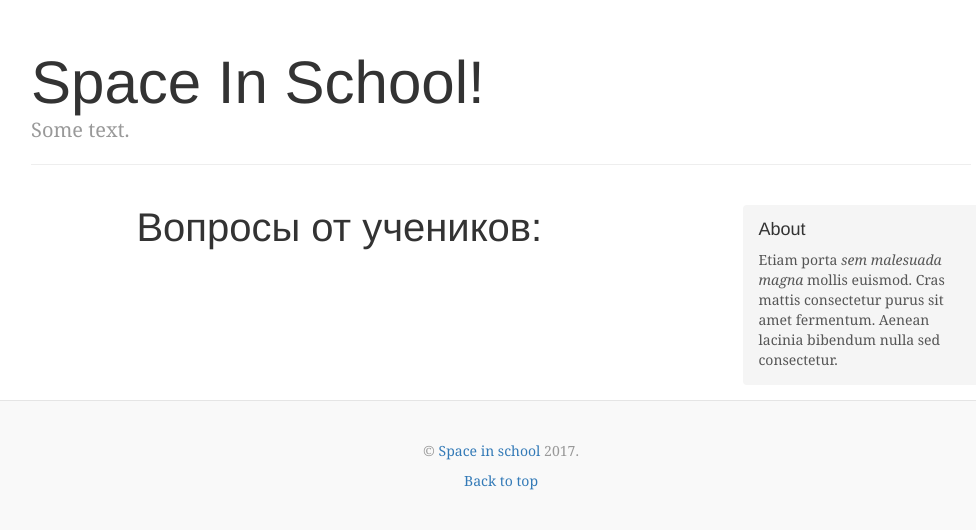
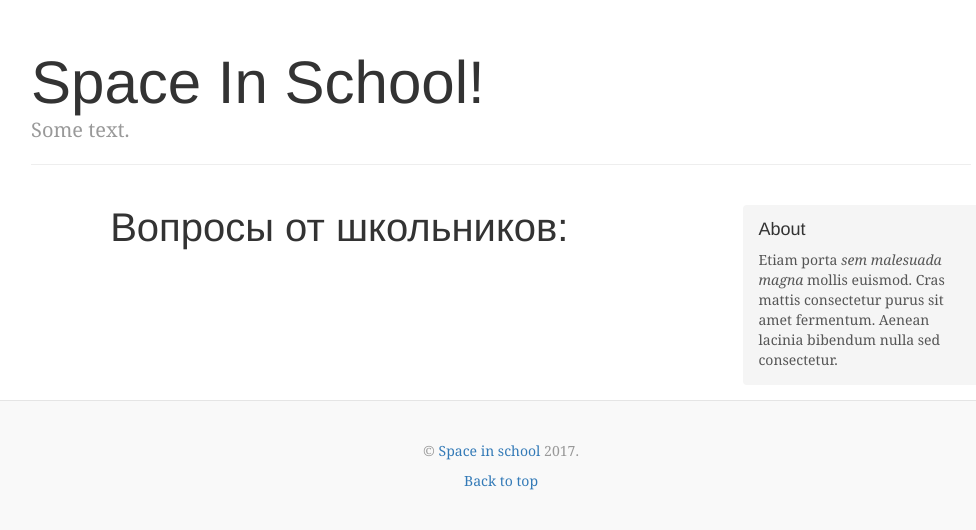
Before and after one commit to PaperSoul/SpaceInSchool, a Django app: page /questions in a window 1280 px wide. Shown: the part 40-570 px from the top of the page, without its empty margins (139-1115 px from the left). Run offline with Django 3.2, Linux system fonts and the light colour scheme; data that the repository does not hold is empty; some libraries are stand-ins or nearby versions.

Commit message:
Change information on question page

```diff
--- a/content/templates/content/questions.html
+++ b/content/templates/content/questions.html
@@ -8,7 +8,7 @@ active
 <div class="col-sm-8 blog-main">
 
   <div class="blog-post">
-    <h2 class="blog-post-title">Вопросы от учеников:</h2>
+    <h2 class="blog-post-title">Вопросы от школьников:</h2>
     <ul>
     	{% for question in all_questions %}
     	<li><a href="{% url 'content:question-detail' question.id %}">{{ question.question_text }}</a></li>
```
